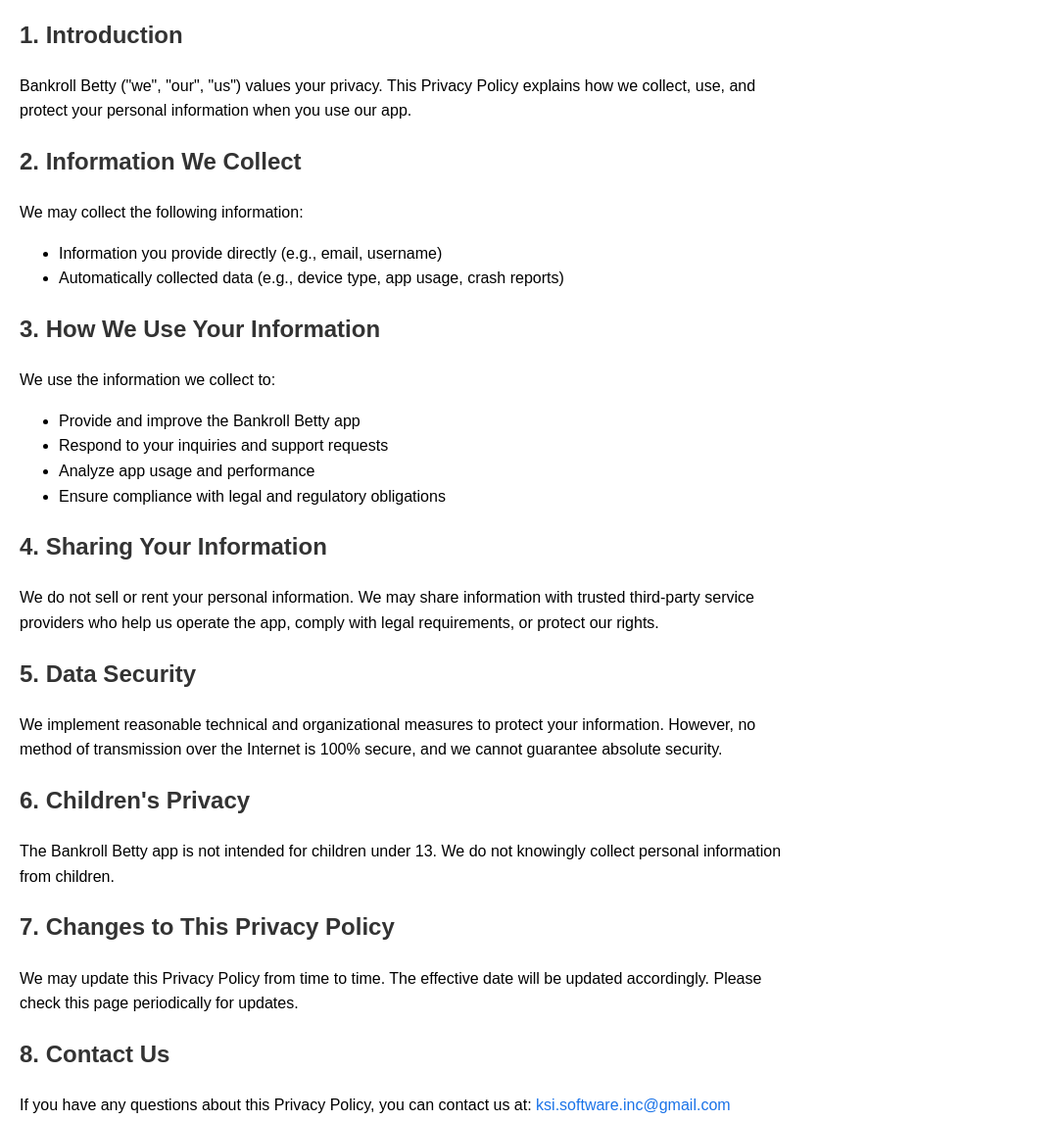
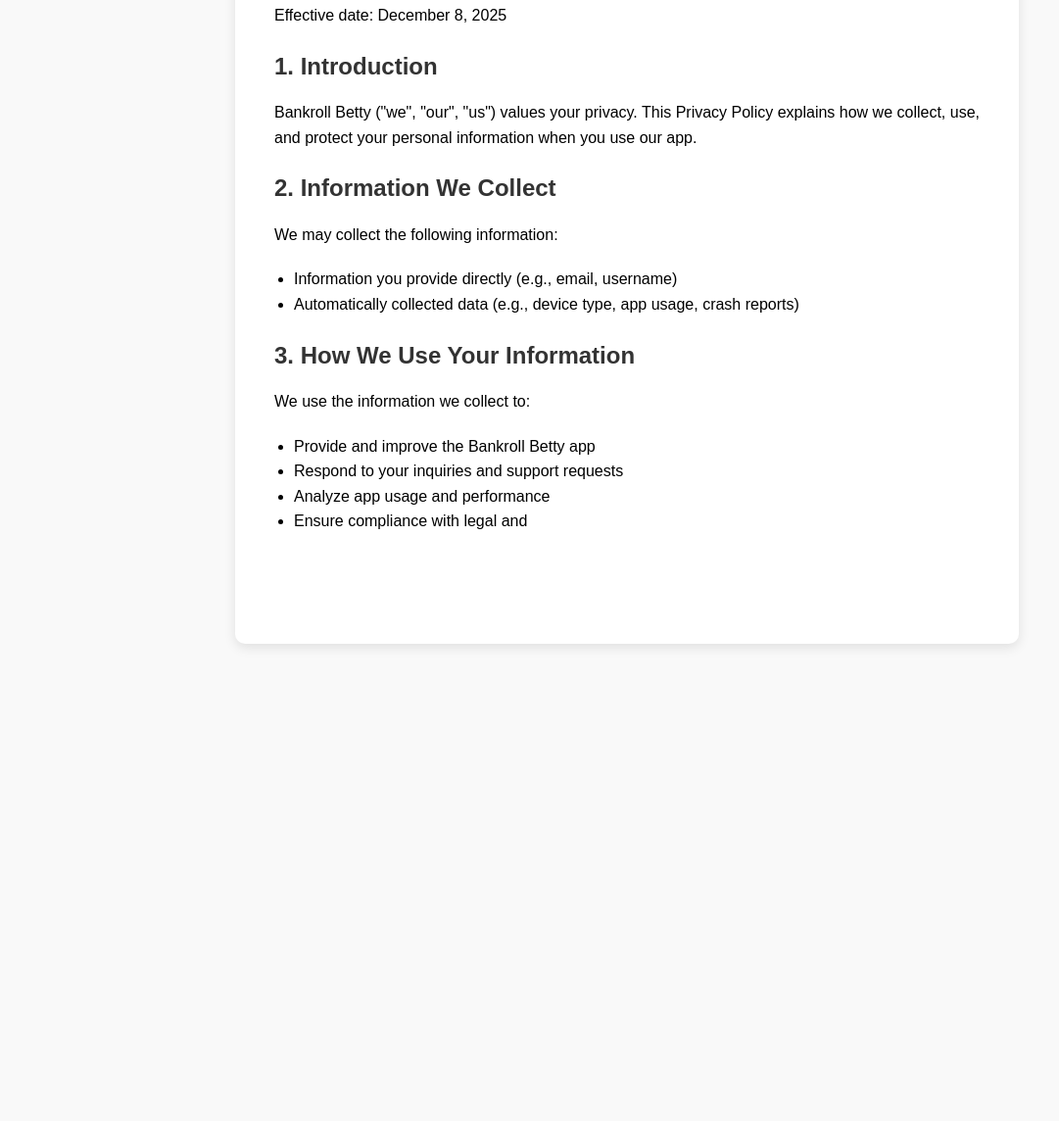
Before and after one commit to krashautomation/bb-privacy, a plain HTML site: page index.html in a window 1280 px wide. Shown: the part 123-1267 px from the top of the page at 98% size, without its empty margins (0-1081 px from the left). After the commit the page ends 800 px from the top, so only its background shows below. Drawn offline with Linux system fonts and the light colour scheme.

Commit message:
Update index.html
style in middle

```diff
--- a/index.html
+++ b/index.html
@@ -5,15 +5,63 @@
   <meta name="viewport" content="width=device-width, initial-scale=1.0">
   <title>Bankroll Betty Privacy Policy</title>
   <style>
-    body { font-family: Arial, sans-serif; line-height: 1.6; margin: 20px; max-width: 800px; }
-    h1, h2 { color: #333; }
-    a { color: #1a73e8; text-decoration: none; }
-    a:hover { text-decoration: underline; }
-    p { margin-bottom: 1em; }
-    ul { margin-bottom: 1em; }
+    /* Reset default margins and paddings */
+    * {
+      margin: 0;
+      padding: 0;
+      box-sizing: border-box;
+    }
+
+    body {
+      font-family: Arial, sans-serif;
+      line-height: 1.6;
+      background-color: #f9f9f9;
+      display: flex;
+      justify-content: center;
+      padding: 20px;
+      min-height: 100vh;
+    }
+
+    .container {
+      background-color: #fff;
+      max-width: 800px;
+      width: 100%;
+      padding: 40px;
+      border-radius: 10px;
+      box-shadow: 0 4px 12px rgba(0, 0, 0, 0.1);
+    }
+
+    h1, h2 {
+      color: #333;
+      margin-bottom: 15px;
+    }
+
+    p, ul {
+      margin-bottom: 20px;
+    }
+
+    a {
+      color: #1a73e8;
+      text-decoration: none;
+    }
+
+    a:hover {
+      text-decoration: underline;
+    }
+
+    ul {
+      padding-left: 20px;
+    }
+
+    @media (max-width: 600px) {
+      .container {
+        padding: 20px;
+      }
+    }
   </style>
 </head>
 <body>
+  <div class="container">
     <h1>Bankroll Betty Privacy Policy</h1>
     <p>Effective date: December 8, 2025</p>
 
@@ -33,22 +81,4 @@
       <li>Provide and improve the Bankroll Betty app</li>
       <li>Respond to your inquiries and support requests</li>
       <li>Analyze app usage and performance</li>
-    <li>Ensure compliance with legal and regulatory obligations</li>
-  </ul>
-
-  <h2>4. Sharing Your Information</h2>
-  <p>We do not sell or rent your personal information. We may share information with trusted third-party service providers who help us operate the app, comply with legal requirements, or protect our rights.</p>
-
-  <h2>5. Data Security</h2>
-  <p>We implement reasonable technical and organizational measures to protect your information. However, no method of transmission over the Internet is 100% secure, and we cannot guarantee absolute security.</p>
-
-  <h2>6. Children's Privacy</h2>
-  <p>The Bankroll Betty app is not intended for children under 13. We do not knowingly collect personal information from children.</p>
-
-  <h2>7. Changes to This Privacy Policy</h2>
-  <p>We may update this Privacy Policy from time to time. The effective date will be updated accordingly. Please check this page periodically for updates.</p>
-
-  <h2>8. Contact Us</h2>
-  <p>If you have any questions about this Privacy Policy, you can contact us at: <a href="mailto:ksi.software.inc@gmail.com">ksi.software.inc@gmail.com</a></p>
-</body>
-</html>
+      <li>Ensure compliance with legal and
```
Lines whose indentation alone changed are shown as unchanged.
